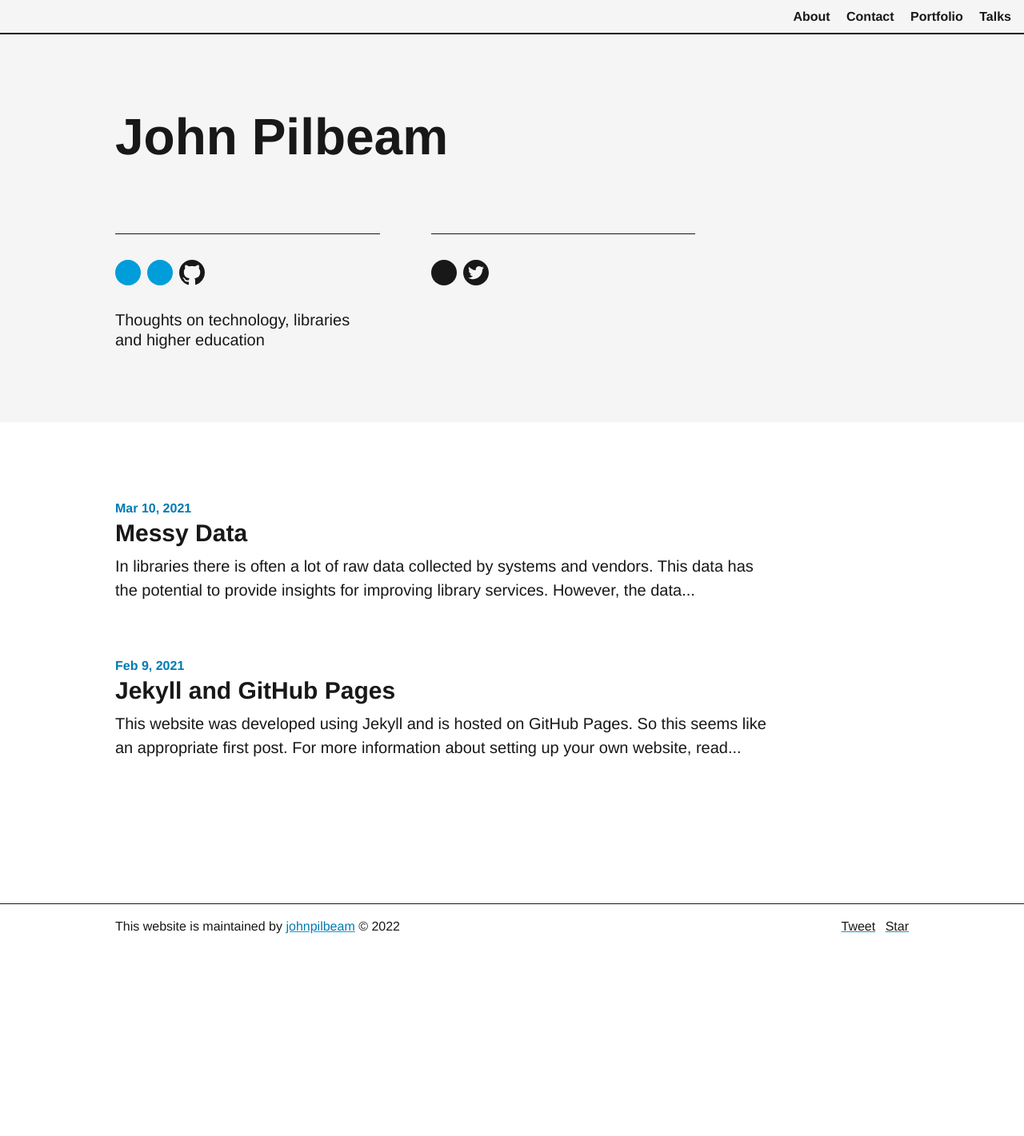
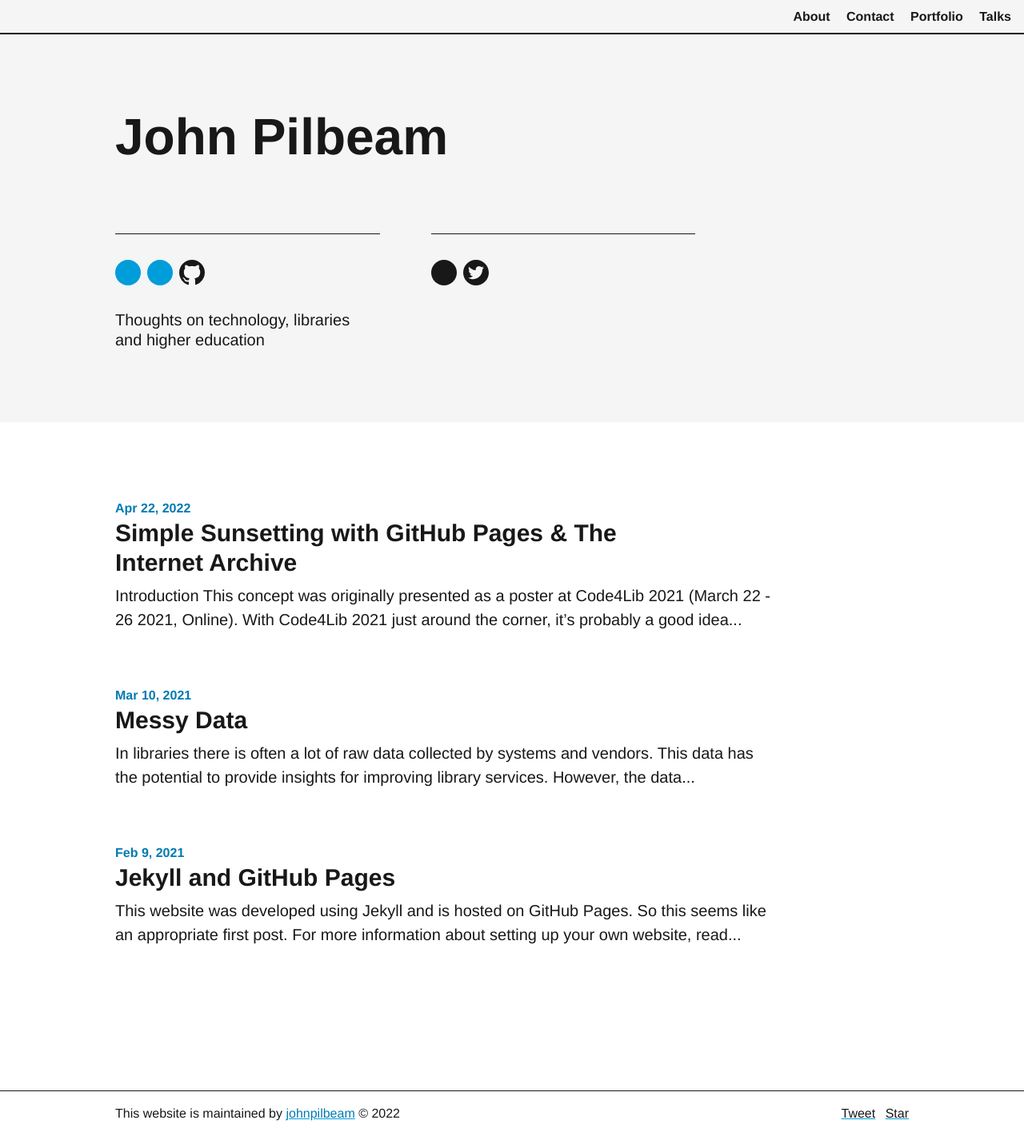
Before and after one commit to johnpilbeam/johnpilbeam.com, a Jekyll site: the page built from index.markdown, in a window 1280 px wide. Shown: the whole page at 80% size. Built offline with Jekyll 4.4.1, drawn with Linux system fonts in a browser that asks for light colours; comment, search, counter and statistics services are not loaded; before the commit the page ends 1187 px from its top, so only the background shows below that; part of the change alters nothing that is shown.

Commit message:
Site updates and new post.

```diff
--- a/_config.yml
+++ b/_config.yml
@@ -54,6 +54,12 @@ social_username: jpilbeam
 # Build settings
 markdown: kramdown
 
+defaults:
+  - scope:
+      path: "assets/img"
+    values:
+      image: true
+
 # Exclude from processing.
 # The following items will not be processed, by default.
 # Any item listed under the `exclude:` key here will be automatically added to
--- /dev/null
+++ b/_posts/2022-04-22- simple- sunsetting.markdown
@@ -0,0 +1,46 @@
+---
+layout: post
+title:  "Simple Sunsetting with GitHub Pages & The Internet Archive"
+date:   2022-04-22 08:08:00 +0000
+categories: poster web archive preservation update
+---
+
+## Introduction
+
+This concept was originally presented as a [poster at Code4Lib 2021](/assets/img/code4lib-2021-poster.pdf)
+(March 22 - 26 2021, [Online](https://2021.code4lib.org)). With [Code4Lib 2021](https://2022.code4lib.org) just around the corner, it's probably a good idea to share this more widely. Please do [get in touch](/contact) if you have any comments or questions about this approach.
+
+![Diagram](/assets/img/code4lib-2021-diagram.png)
+
+## Background
+In 2020, we began a project to sunset our decade-old research repository. There was no longer a need for it due to institutional changes in research management, but there were no resources or budget to sunset it. Therefore, we required a cost-free and simple way of sunsetting the project. This post aims to show how to archive and preserve a project without a budget.
+
+## Objectives of the project
+- Gracefully shutdown (sunset) the EPrints repository.
+- Preserve links.
+- Provide access to archived versions of the content.
+- Achieve results without a project budget.
+- Ensure the longterm preservation of and access to the content.
+
+## Methods
+- Adapted the Internet Archive’s 404 handler to provide a redirect from the original URLs to a 404 page with a link to the archived version in our university’s Archive-It service.[^1]
+- Followed established principles for retiring digital projects.[^2] Used readily available and free resources.
+- Used our institution’s web archiving service (Archive-It) to ensure longterm access and preservation.
+- This solution would also work with content only available via the Internet Archive.
+- Made the code repository available on GitHub.[^3]
+
+## Results
+- The repository domain name now points to an archive site hosted on GitHub Pages. This has maximised the chance of users finding any repository content that is still linked to elsewhere.
+- All repository content is now preserved in the institutional web archive.
+- All links to repository content elsewhere on the Internet or in print, now point to a custom 404 page with links to the archived content.
+
+## Conclusions
+- Successful sunsetting project: all of the objectives were achieved.
+- One minor downside is the use of a 404 page for what should really be a 301 redirect, but the benefits outweigh this issue.
+- The approach is reproducible so we can use it again to sunset other projects.
+- Other libraries are welcome to build on this solution and we would recommend exploring sunsetting options when closing down websites and services.
+
+## Links
+[^1]:[Internet Archive Blogs: Free “404: File Not Found” Handler for Webmasters to Improve User Experience](http://blog.archive.org/2013/10/24/web-archive-404-handler-for-webmasters/ )
+[^2]: [Sunsetting Book](https://ronallo.com/sunsetting-book/)
+[^3]: [GitHub repo for Eureka Archive site on github-pages](https://github.com/sainsburylibrary/eureka)
--- a/talks.markdown
+++ b/talks.markdown
@@ -6,5 +6,6 @@ permalink: /talks/
 
 I have often given presentations at special interest group events and conferences. New slide decks will get added here.
 
+- [Simple Sunsetting](/assets/img/code4lib-2021-poster.pdf) - Poster session at Code4Lib 2021 (PDF file)
 - [Make Audio](http://users.ox.ac.uk/~qehs0413/talks/Make-Audio-2009-05-18.pdf)<!-- - 18th May 2010 --> (PDF file)
 - [Responsive Web Design](http://users.ox.ac.uk/~qehs0413/talks/responsive-web-2013-04-11.pdf)<!-- - 11th April 2013 --> (PDF file)
```
Also changed, not shown: Gemfile.lock, assets/img/code4lib-2021-diagram.png (added), 2 other files.
